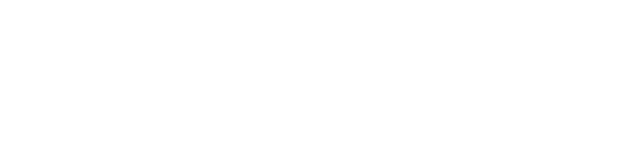
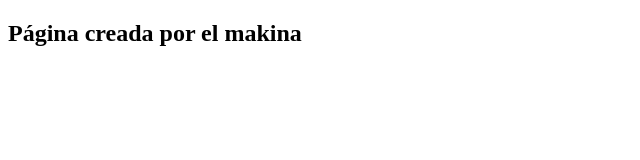
Before and after one commit to dgamero03/remoto1marzo, a plain HTML site: page index.html in a window 1280 px wide. Shown: the whole page, without its empty margins (0-640 px from the left). Drawn offline with Linux system fonts and the light colour scheme.

Commit message:
creado footer con un h2

```diff
--- a/index.html
+++ b/index.html
@@ -7,5 +7,14 @@
 </head>
 <body>
 
+
+
+
+
+
+
+    <footer>
+        <h2>Página creada por el makina</h2>
+    </footer>
 </body>
 </html>
```
